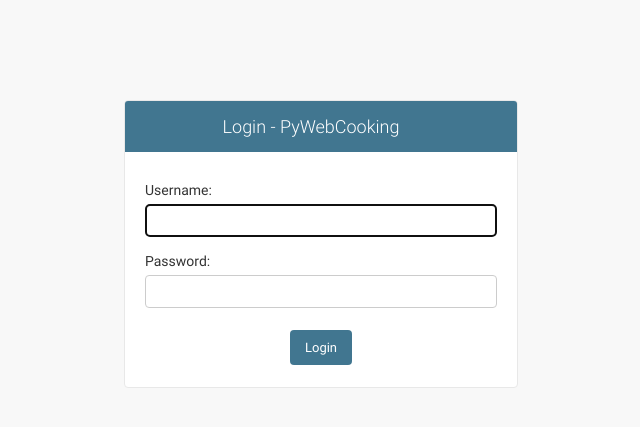
After one commit to AlypieFr/pywebcooking, a Django app: page /login/ in a window 1280 px wide. The commit adds this page. Shown: the top 427 px of the page, without its empty margins (319-959 px from the left). Run offline with Django 3.2, Linux system fonts and the light colour scheme; parts of the project's set-up code (start-up, migrations or seed data) failed here and were passed over.

Commit message:
Add login and logout

```diff
--- a/pywebcooking/settings.py
+++ b/pywebcooking/settings.py
@@ -122,6 +122,6 @@ STATIC_URL = '/static/'
 
 SITE_NAME = "PyWebCooking"
 
+LOGIN_URL = "/login/"
+
 from pywebcooking.local_settings import *
-
-LOGIN_URL = "/admin/login/"
--- a/templates/panel/base.html
+++ b/templates/panel/base.html
@@ -181,7 +181,7 @@
                                 <a href="#" class="btn btn-default btn-flat">{% trans "Profile" %}</a>
                             </div>
                             <div class="pull-right">
-                                <a href="#" class="btn btn-default btn-flat">{% trans "Sign out" %}</a>
+                                <a href="/logout/" class="btn btn-default btn-flat">{% trans "Sign out" %}</a>
                             </div>
                         </li>
                     </ul>
--- a/templates/website/header.html
+++ b/templates/website/header.html
@@ -148,7 +148,7 @@
                                 <a href="#" class="btn btn-default btn-flat">{% trans "Profile" %}</a>
                             </div>
                             <div class="pull-right">
-                                <a href="#" class="btn btn-default btn-flat">{% trans "Sign out" %}</a>
+                                <a href="/logout/" class="btn btn-default btn-flat">{% trans "Sign out" %}</a>
                             </div>
                         </li>
                     </ul>
--- /dev/null
+++ b/templates/website/login.html
@@ -0,0 +1,59 @@
+{% load l10n %}
+{% load i18n %}
+{% load staticfiles %}
+<!DOCTYPE html>
+<html>
+<head>
+    <title>{% trans "Login" %} | {{ site_name }}</title>
+    <link rel="stylesheet" type="text/css" href="/static/admin/css/base.css"/>
+    <link rel="stylesheet" type="text/css" href="/static/admin/css/login.css"/>
+    <link rel="stylesheet" type="text/css" href="{% static 'css/style_login.css' %}"/>
+    <meta name="robots" content="NONE,NOARCHIVE"/>
+</head>
+<body class="login">
+<!-- Container -->
+<div id="container">
+    <!-- Header -->
+    <div id="header">
+        <div id="branding">
+            <h1 id="site-name">{% trans "Login" %} - {{ site_name }}</h1>
+        </div>
+    </div>
+    <!-- END Header -->
+
+    {% if form.errors %}
+        <div class="error">
+            <p class="label label-danger">
+                {% trans "Your username and password didn't match." %}<br/>
+                {% trans "Please try again." %}
+            </p>
+        </div>
+    {% endif %}
+
+    <!-- Content -->
+    <div id="content" class="colM">
+        <div id="content-main">
+            <form action="" method="post" id="login-form">
+                <div class="form-row">
+                    {% csrf_token %}
+                    <label class="required" for="id_username">{% trans "Username:" %}</label>
+                    <input type="text" name="username" required id="id_username" maxlength="254" autofocus/>
+                </div>
+                <div class="form-row">
+                    <label class="required" for="id_password">{% trans "Password:" %}</label>
+                    <input type="password" name="password" required id="id_password"/>
+                    <input type="hidden" name="next" value="{{ next }}"/>
+                </div>
+
+                <div class="submit-row">
+                    <input type="submit" value="{% trans 'Login' %}"/>
+                </div>
+            </form>
+        </div>
+        <br class="clear"/>
+    </div>
+    <!-- END Content -->
+
+    <div id="footer"></div>
+</div>
+<!-- END Container -->
--- a/website/forms/__init__.py
+++ b/website/forms/__init__.py
@@ -1 +1,2 @@
 from .CommentForm import CommentForm, CommentFormAuthenticated
+from .LoginForm import LoginForm
--- /dev/null
+++ b/website/static/css/style_login.css
@@ -0,0 +1,15 @@
+.error p {
+    background: #dd4628;
+    padding: 5px;
+    color: white;
+    font-weight: bold;
+    text-align: center;
+}
+
+div.submit-row input {
+    background: #417690;
+}
+
+h1#site-name {
+    color: white;
+}
--- a/website/urls.py
+++ b/website/urls.py
@@ -3,12 +3,14 @@ from django.utils.translation import ugettext as _
 from django.utils.translation import pgettext
 from django.views.generic.base import RedirectView
 
-from .views import IndexView, RecipeView
+from .views import IndexView, RecipeView, LoginView, LogoutView
 
 favicon_view = RedirectView.as_view(url='/static/favicon.ico', permanent=True)
 
 urlpatterns = [
     url(r'^$', IndexView.as_view(), name='index'),
+    url(r'^login/', LoginView.as_view(), name='login'),
+    url(r'^logout/', LogoutView.as_view(), name='logout'),
     url(r'^' + _("page") + '/(?P<page>\d+)$', IndexView.as_view(), name='index_page'),
     url(r'^' + pgettext("category url", "category") + "/(?P<cat>[\w-]+)$", IndexView.as_view(), name='category'),
     url(r'^' + pgettext("category url", "category") + "/(?P<cat>[\w-]+)/" + _("page") + '/(?P<page>\d+)$',
--- /dev/null
+++ b/website/views/LoginView.py
@@ -0,0 +1,25 @@
+from django.views.generic import FormView
+from django.shortcuts import render, redirect
+from django.contrib.auth import login
+from pywebcooking.settings import SITE_NAME
+from website.forms import LoginForm
+
+
+class LoginView(FormView):
+
+    def get(self, request, **kwargs):
+        print(request.GET)
+        return render(request, 'website/login.html', {"site_name": SITE_NAME,
+                                                      "next": request.GET['next'] if "next" in request.GET else "/"})
+
+    def post(self, request, **kwargs):
+        form = LoginForm(request.POST or None)
+        if request.POST and form.is_valid():
+            user = form.login()
+            if user is not None:
+                login(request, user)
+                return redirect(request.POST["next"] if request.POST["next"] != "" else "/")
+        else:
+            return render(request, 'website/login.html', {'form': form, "site_name": SITE_NAME,
+                                                          "next": request.POST['next']
+                                                          if "next" in request.POST else "/"})
--- a/website/views/RecipeView.py
+++ b/website/views/RecipeView.py
@@ -64,7 +64,7 @@ class RecipeView(TemplateView):
             else:
                 data["comment_form"] = CommentFormAuthenticated()
             data["authenticated"] = True
-            data["username"] = User.objects.get(username=self.request.user).first_name
+            data["username"] = self.user.first_name
         else:
             if "text" in self.request.GET.keys():
                 data["comment_form"] = CommentForm(data=self.request.GET)
--- a/website/views/__init__.py
+++ b/website/views/__init__.py
@@ -1,3 +1,5 @@
 from .IndexView import IndexView
 from .RecipeView import RecipeView
 from .GenericView import GenericView
+from .LoginView import LoginView
+from .LogoutView import LogoutView
```
Also changed, not shown: website/forms/LoginForm.py (added, +21 -0 lines), website/views/LogoutView.py (added, +13 -0 lines), locale/fr/LC_MESSAGES/django.po, 1 other file.
